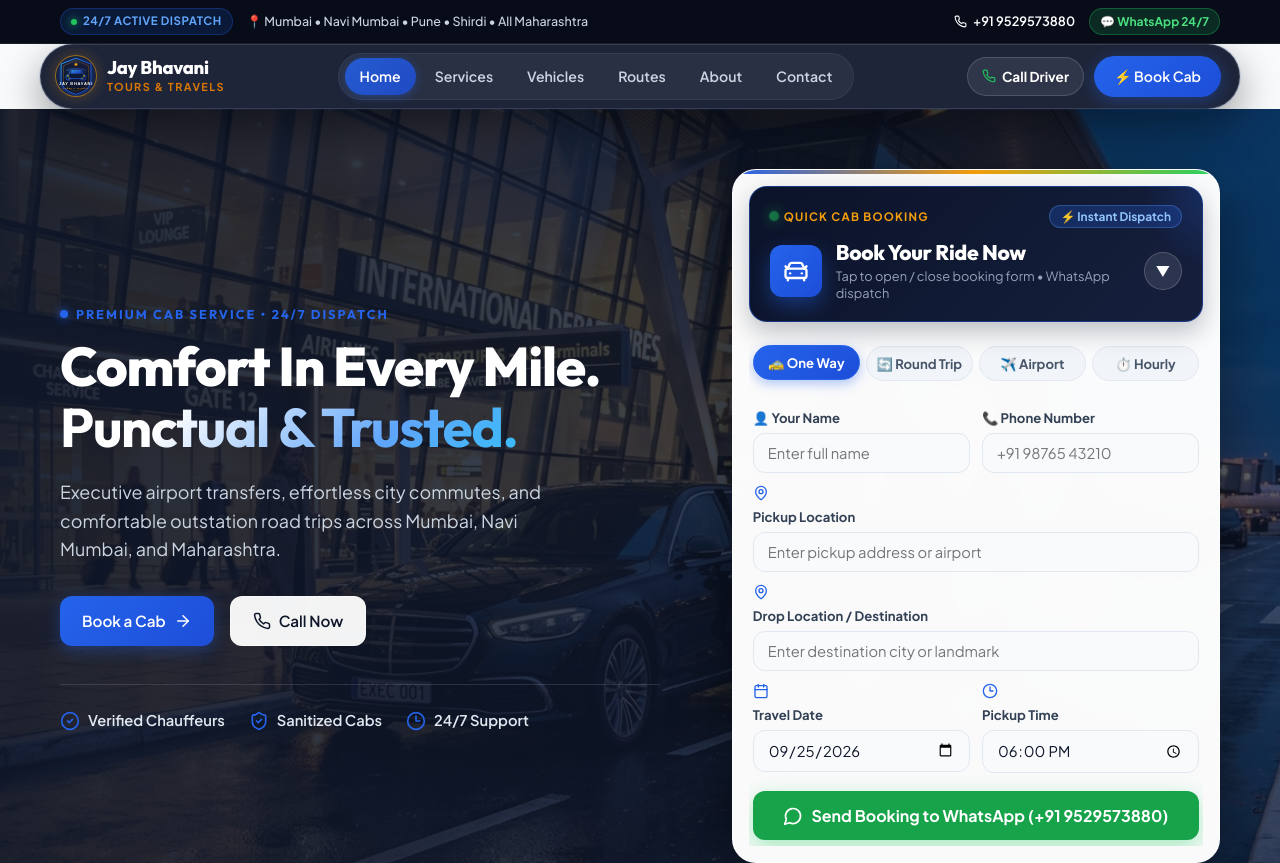
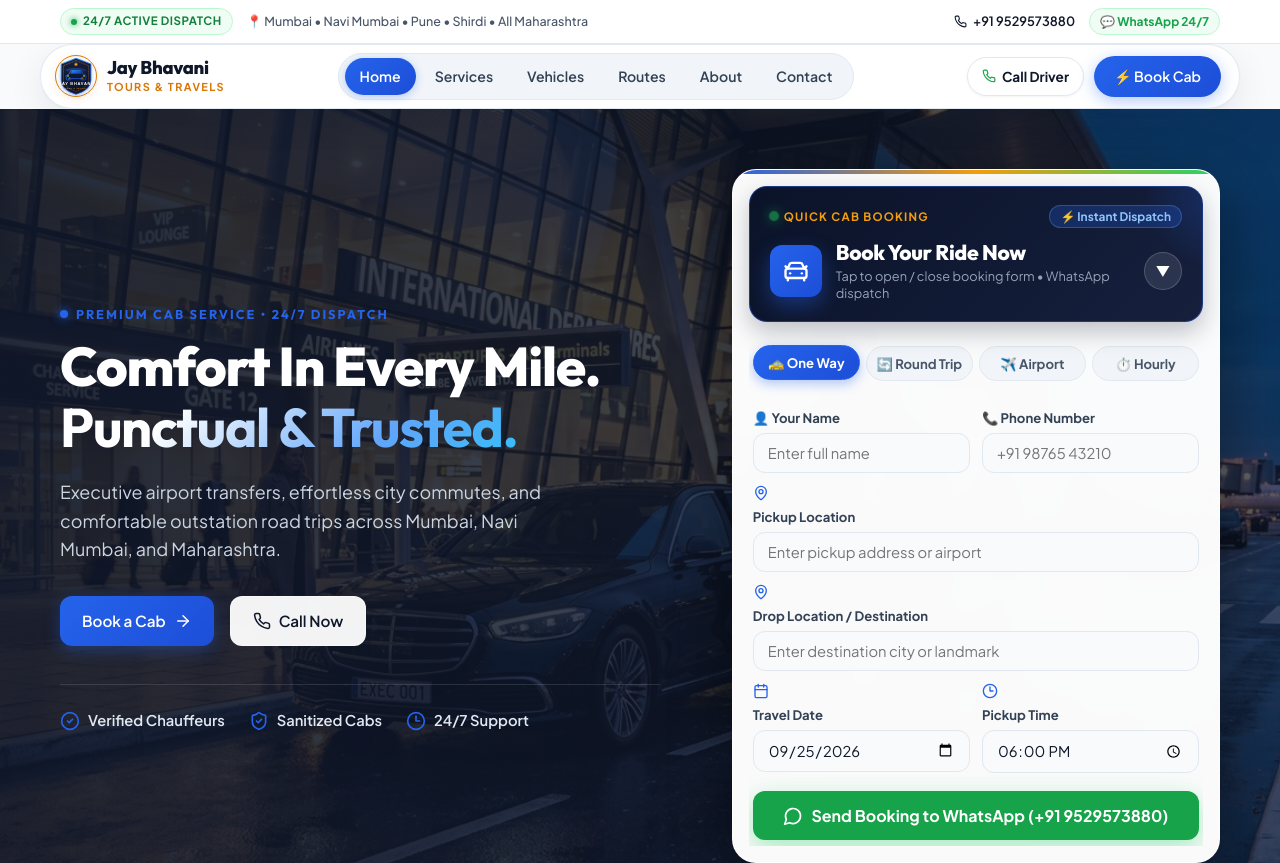
Before and after one commit to suryawanshisuraj/car-booking, a website built with Vite: page index.html in a window 1280 px wide. Shown: the top 863 px of the page. Built offline with nearby package versions, Linux system fonts and the light colour scheme.

Commit message:
Auto-update: styles.css, styles.css (25/9/2026, 10:31:39 pm)

```diff
--- a/css/styles.css
+++ b/css/styles.css
@@ -193,16 +193,16 @@
 }
 
 /* ==========================================================================
-   Header / Modern Floating Capsule Island Navbar & Top Dispatch Bar
+   Header / Modern Floating Capsule Island Navbar & Top Dispatch Bar (Light Theme)
    ========================================================================== */
 
 /* Top Utility Dispatch Bar */
 .top-bar {
-  background: #070c18;
-  border-bottom: 1px solid rgba(255, 255, 255, 0.08);
+  background: #ffffff;
+  border-bottom: 1px solid #e2e8f0;
   padding: 8px 0;
   font-size: 0.8rem;
-  color: #94a3b8;
+  color: #475569;
   position: relative;
   z-index: 101;
 }
@@ -226,9 +226,9 @@
   display: inline-flex;
   align-items: center;
   gap: 6px;
-  background: rgba(37, 99, 235, 0.15);
-  color: #60a5fa;
-  border: 1px solid rgba(37, 99, 235, 0.3);
+  background: #f0fdf4;
+  color: #15803d;
+  border: 1px solid #bbf7d0;
   padding: 3px 10px;
   border-radius: var(--radius-full);
   font-weight: 700;
@@ -242,12 +242,12 @@
   width: 6px;
   height: 6px;
   border-radius: 50%;
-  background: #22c55e;
-  box-shadow: 0 0 8px #22c55e;
+  background: #16a34a;
+  box-shadow: 0 0 6px #16a34a;
 }
 
 .top-bar-route {
-  color: #cbd5e1;
+  color: #475569;
   font-size: 0.78rem;
   font-weight: 500;
 }
@@ -263,7 +263,7 @@
   display: inline-flex;
   align-items: center;
   gap: 6px;
-  color: #ffffff;
+  color: #0f172a;
   font-weight: 600;
   transition: color var(--transition-fast);
 }
@@ -276,9 +276,9 @@
   display: inline-flex;
   align-items: center;
   gap: 5px;
-  background: rgba(37, 211, 102, 0.15);
-  color: #4ade80;
-  border: 1px solid rgba(37, 211, 102, 0.3);
+  background: #f0fdf4;
+  color: #16a34a;
+  border: 1px solid #bbf7d0;
   padding: 3px 10px;
   border-radius: var(--radius-full);
   font-weight: 700;
@@ -287,12 +287,12 @@
 }
 
 .top-bar-wa:hover {
-  background: #25d366;
-  color: #ffffff;
-  border-color: #25d366;
-}
-
-/* Floating Capsule Island Navbar */
+  background: #16a34a;
+  color: #ffffff;
+  border-color: #16a34a;
+}
+
+/* Floating Capsule Island Navbar - Light Glassmorphism */
 .navbar {
   position: sticky;
   top: 12px;
@@ -306,13 +306,13 @@
 .nav-inner {
   max-width: 1200px;
   margin: 0 auto;
-  background: rgba(11, 19, 41, 0.92);
+  background: rgba(255, 255, 255, 0.94);
   backdrop-filter: blur(20px) saturate(180%);
   -webkit-backdrop-filter: blur(20px) saturate(180%);
-  border: 1px solid rgba(255, 255, 255, 0.12);
+  border: 1px solid rgba(226, 232, 240, 0.95);
   border-radius: var(--radius-full);
   padding: 8px 18px 8px 14px;
-  box-shadow: 0 16px 40px rgba(0, 0, 0, 0.4), 0 0 0 1px rgba(37, 99, 235, 0.15);
+  box-shadow: 0 12px 36px rgba(15, 23, 42, 0.08), 0 1px 3px rgba(15, 23, 42, 0.04);
   display: flex;
   align-items: center;
   justify-content: space-between;
@@ -321,9 +321,9 @@
 }
 
 .navbar.scrolled .nav-inner {
-  background: rgba(7, 12, 24, 0.97);
-  box-shadow: 0 20px 50px rgba(0, 0, 0, 0.6), 0 0 0 1px rgba(37, 99, 235, 0.3);
-  border-color: rgba(255, 255, 255, 0.18);
+  background: rgba(255, 255, 255, 0.98);
+  box-shadow: 0 16px 40px rgba(15, 23, 42, 0.12), 0 0 0 1px rgba(37, 99, 235, 0.1);
+  border-color: #cbd5e1;
 }
 
 .logo {
@@ -340,10 +340,10 @@
   display: flex;
   align-items: center;
   justify-content: center;
-  background: radial-gradient(circle, rgba(37, 99, 235, 0.25) 0%, rgba(11, 19, 41, 0.8) 100%);
-  border: 1.5px solid rgba(245, 158, 11, 0.6);
+  background: #ffffff;
+  border: 1.5px solid #d97706;
   overflow: hidden;
-  box-shadow: 0 0 14px rgba(245, 158, 11, 0.25);
+  box-shadow: 0 2px 8px rgba(217, 119, 6, 0.15);
   flex-shrink: 0;
 }
 
@@ -362,7 +362,7 @@
   font-family: var(--font-heading);
   font-size: 1.15rem;
   font-weight: 800;
-  color: #ffffff;
+  color: #0f172a;
   letter-spacing: -0.3px;
   line-height: 1.15;
 }
@@ -379,14 +379,14 @@
   display: flex;
   align-items: center;
   gap: 4px;
-  background: rgba(255, 255, 255, 0.05);
+  background: #f1f5f9;
   padding: 4px 6px;
   border-radius: var(--radius-full);
-  border: 1px solid rgba(255, 255, 255, 0.06);
+  border: 1px solid #e2e8f0;
 }
 
 .nav-links a:not(.btn) {
-  color: #cbd5e1;
+  color: #334155;
   font-size: 0.88rem;
   font-weight: 600;
   padding: 7px 15px;
@@ -395,14 +395,14 @@
 }
 
 .nav-links a:not(.btn):hover {
-  color: #ffffff;
-  background: rgba(255, 255, 255, 0.08);
+  color: #0f172a;
+  background: #e2e8f0;
 }
 
 .nav-links a.active:not(.btn) {
   color: #ffffff;
-  background: linear-gradient(135deg, rgba(37, 99, 235, 0.85) 0%, rgba(29, 78, 216, 0.85) 100%);
-  box-shadow: 0 2px 10px rgba(37, 99, 235, 0.35);
+  background: linear-gradient(135deg, #2563eb 0%, #1d4ed8 100%);
+  box-shadow: 0 2px 8px rgba(37, 99, 235, 0.3);
 }
 
 .nav-actions-desktop {
@@ -415,26 +415,27 @@
   display: inline-flex;
   align-items: center;
   gap: 6px;
-  color: #ffffff;
+  color: #0f172a;
   font-size: 0.85rem;
   font-weight: 700;
   padding: 8px 14px;
   border-radius: var(--radius-full);
-  background: rgba(255, 255, 255, 0.08);
-  border: 1px solid rgba(255, 255, 255, 0.15);
+  background: #ffffff;
+  border: 1px solid #e2e8f0;
+  box-shadow: 0 1px 3px rgba(15, 23, 42, 0.05);
   transition: all var(--transition-fast);
   white-space: nowrap;
 }
 
 .btn-nav-call:hover {
-  background: rgba(255, 255, 255, 0.15);
-  border-color: rgba(255, 255, 255, 0.3);
-  color: #60a5fa;
+  background: #f8fafc;
+  border-color: #cbd5e1;
+  color: #2563eb;
   transform: translateY(-1px);
 }
 
 .btn-nav-call svg {
-  color: #22c55e;
+  color: #16a34a;
 }
 
 .nav-book {
@@ -446,10 +447,11 @@
 
 .menu-btn {
   display: none;
-  color: #ffffff;
+  color: #0f172a;
   padding: 8px;
   border-radius: var(--radius-sm);
-  background: rgba(255, 255, 255, 0.08);
+  background: #f1f5f9;
+  border: 1px solid #e2e8f0;
 }
 
 /* ==========================================================================
```
